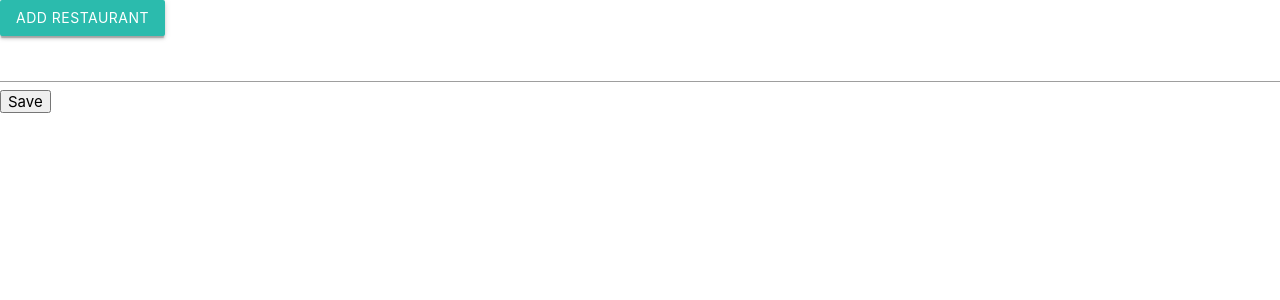
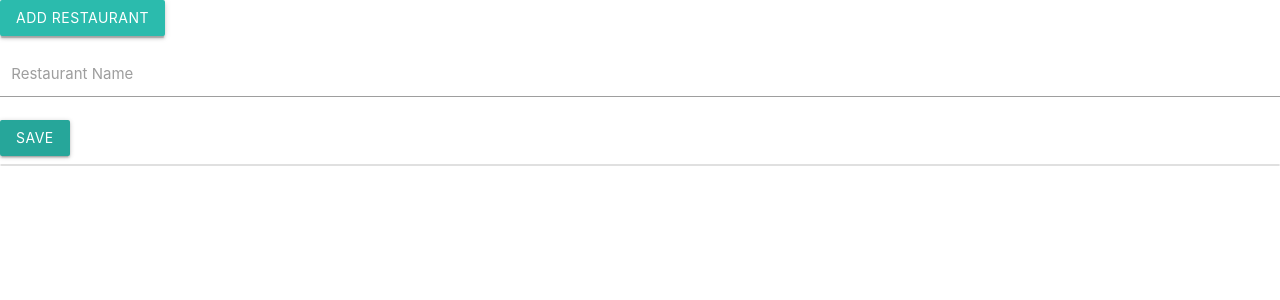
Before and after one commit to olliebrownlow/react-restaurant-tutorial, a React (Vite) app: page / in a window 1280 px wide. Both pictures are taken after a click on the button "ADD RESTAURANT". Shown: the top 300 px of the page. Built offline with nearby package versions, Linux system fonts and the light colour scheme.

Commit message:
styles form and simple ui elements

```diff
--- a/src/NewRestaurantForm.js
+++ b/src/NewRestaurantForm.js
@@ -1,4 +1,5 @@
 import React, { Component } from "react";
+import { Button, TextInput } from "react-materialize";
 
 export default class NewRestaurantForm extends Component {
   state = { inputText: "" };
@@ -18,15 +19,15 @@ export default class NewRestaurantForm extends Component {
     const { inputText } = this.state;
     return (
       <div>
-        <input
-          type="text"
+        <TextInput
+          label="Restaurant Name"
           value={inputText}
           onChange={this.handleTextChange}
           data-test="newRestaurantName"
         />
-        <button data-test="saveNewRestaurantButton" onClick={this.handleSave}>
+        <Button data-test="saveNewRestaurantButton" onClick={this.handleSave}>
           Save
-        </button>
+        </Button>
       </div>
     );
   }
--- a/src/RestaurantList.js
+++ b/src/RestaurantList.js
@@ -1,11 +1,12 @@
 import React from "react";
+import { Collection, CollectionItem } from "react-materialize";
 
 const RestaurantList = ({ restaurantNames }) => (
-  <ul>
+  <Collection>
     {restaurantNames.map(restaurantName => (
-      <li key={restaurantName}>{restaurantName}</li>
+      <CollectionItem key={restaurantName}>{restaurantName}</CollectionItem>
     ))}
-  </ul>
+  </Collection>
 );
 
 export default RestaurantList;
```
Also changed, not shown: 1 other file (tests, documents, lock files or other folders).
